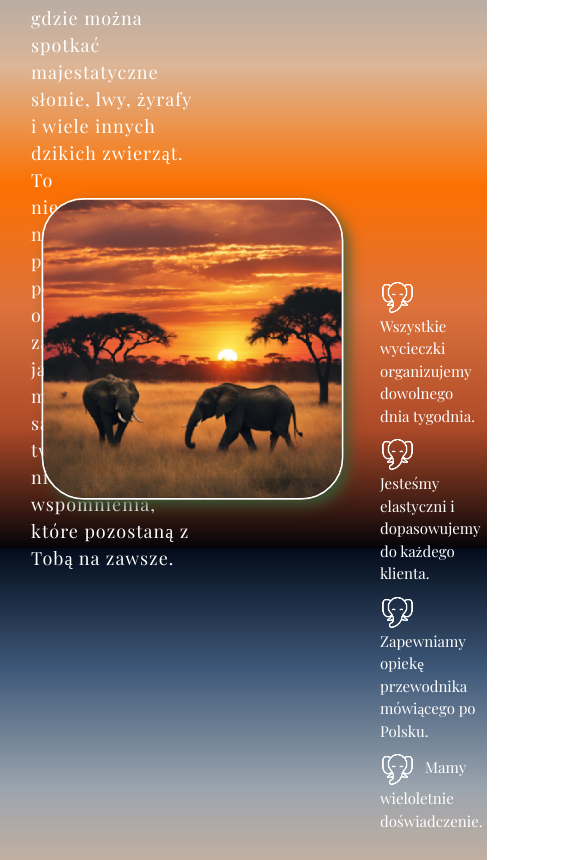
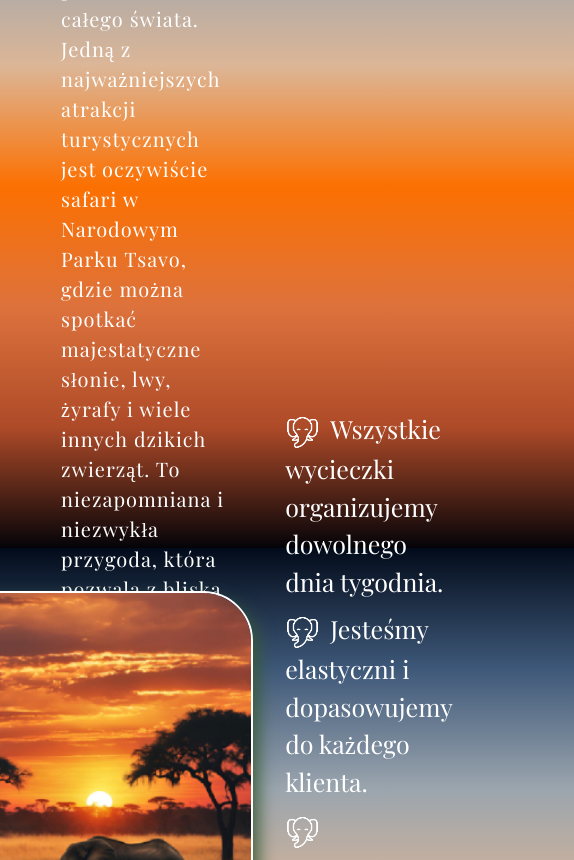
Before and after one commit to aJpaRmp/Odkrywaj-Kenie-z-Lucasem, a React (Vite) app: page / in a window 390 px wide. Shown: the part 1140-2000 px from the top of the page, 574 px wide, since content can reach past the window. Built offline with nearby package versions, Linux system fonts and the light colour scheme; a web font is replaced by a local one.

Commit message:
Add new element , media...

```diff
--- a/src/components/Main/Main.jsx
+++ b/src/components/Main/Main.jsx
@@ -27,21 +27,19 @@ const MainSection = () => {
         </span>
       </div>
 
-      <div className="div__main__img div_img">
       <img
         className="main__img img1"
         src={image2}
         alt="Lew i słoń stojące obok siebie pod rozłożystym drzewem akacji na tle zachodzącego słońca."
       />
-      </div>
-      <div className="d-flex info2 ">
-        <div className="div__main__img">
+
+      <div className="d-flex info2 align-items-center justify-content-center">
         <img
-            className="main__img img2 "
+          className="main__img aling-items-center img2 "
           src={image1}
           alt="Dwa słonie afrykańskie przechadzają się po sawannie podczas spektakularnego zachodu słońca."
         />
-        </div>
+
         <ul>
           <li>
             <img className="elephant" src={elephant} alt="ikonka głowy słonia" />
--- a/src/components/Main/_main.scss
+++ b/src/components/Main/_main.scss
@@ -42,16 +42,15 @@
 }
 
 #main {
-  padding: 15px;
+  padding: 20px 15px 0px 15px;
   color: variables.$white;
-  margin-bottom: 20px;
   grid-template-columns: 82% 18%;
   grid-template-rows: 42% 42% 100px;
-  .div__main__img {
-    .main__img {
-      @include border;
-    }
+
+  .main__img {
+    @include border;
   }
+
   .info {
     h1 {
       font-size: 4em;
@@ -84,7 +83,8 @@
     height: 550px;
   }
   .img2 {
-    width: 355px;
-    height: 355px;
+    width: 400px;
+    height: 400px;
+    margin-left: 20px;
   }
 }
--- a/src/style/_media.scss
+++ b/src/style/_media.scss
@@ -1,87 +1,25 @@
-@use "./variables";
-
-@media (max-width: 1720px) {
+@media (max-width: 1700px) {
   #main {
     grid-template-columns: 80% 20% !important;
-    .info2 {
-      margin-top: 40px;
-    }
   }
 }
-@media (max-width: 1535px) {
+@media (max-width: 1545px) {
   #main {
-    grid-template-columns: 75% 25% !important;
-    .info2 {
-      grid-column: 2 span;
-      margin-top: 60px;
-    }
+    grid-template-columns: 78% 22% !important;
   }
 }
-
-@media (max-width: 1270px) {
+@media (max-width: 1410px) {
+  #main {
+    grid-template-columns: 76% 24% !important;
+  }
+}
+@media (max-width: 1300px) {
+  #main {
+    grid-template-columns: 74% 26% !important;
+  }
+}
+@media (max-width: 1200px) {
   #main {
     grid-template-columns: 72% 28% !important;
-
-    .info2 {
-      margin-top: 80px;
-    }
-    .div__main__img {
-      transform: scale(0.95);
-    }
   }
 }
-@media (max-width: 1095px) {
-  #main {
-    grid-template-columns: 70% 30% !important;
-  }
-  .info__span {
-    font-size: 18px !important;
-    margin: 0 !important;
-    width: 95% !important;
-  }
-  .info2 {
-    margin-top: 90px !important;
-    ul {
-      font-size: 20px !important;
-      padding-left: 20px;
-    }
-  }
-}
-@media (max-width: 1010px) {
-  #main {
-    grid-template-columns: 68% 32% !important;
-    h1 {
-      letter-spacing: normal;
-      font-size: 33px !important;
-    }
-  }
-}
-
-@media (max-width: 950px) {
-  #main {
-    grid-template-columns: 65% 35% !important;
-
-    .info2 {
-      margin-top: 100px !important;
-    }
-    .div__main__img {
-      transform: scale(0.85);
-    }
-  }
-}
-@media (max-width: 875px) {
-  #main {
-    grid-template-columns: 60% 40% !important;
-  }
-}
-@media (max-width: 775px) {
-  #main {
-    grid-template-columns: 57% 43% !important;
-    .info2 {
-      ul {
-        font-size: 15px !important;
-        padding-left: 10px;
-      }
-    }
-  }
-}
```
Lines whose indentation alone changed are shown as unchanged.
